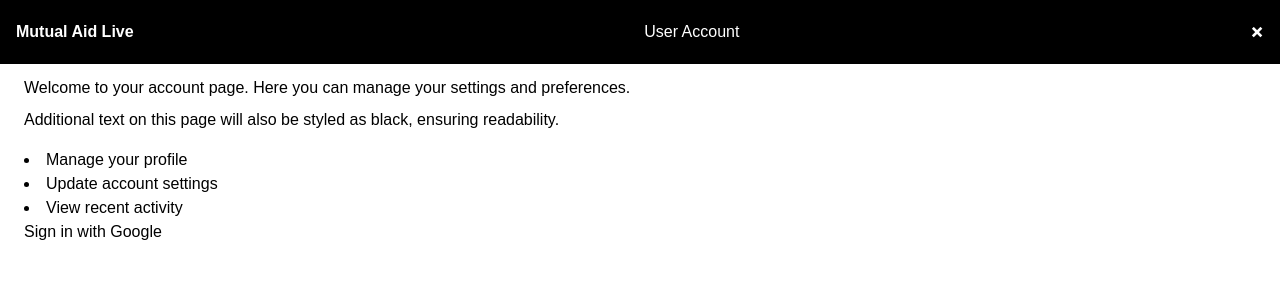
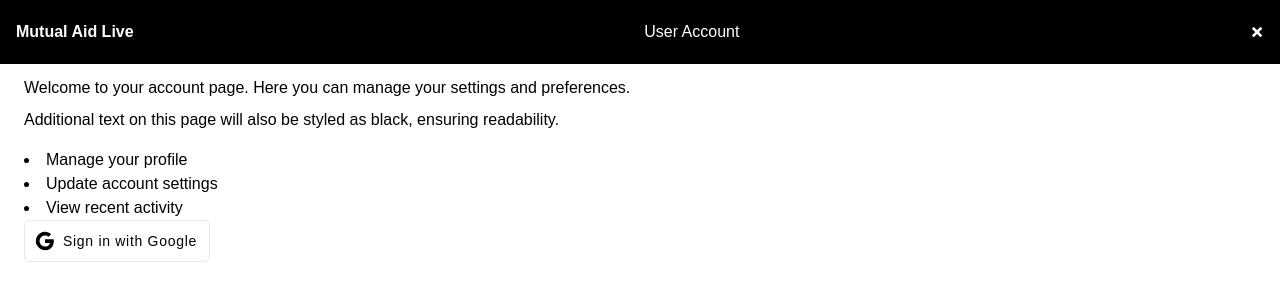
Before and after one commit to textreme/mutualaid, a Next.js app: page /account in a window 1280 px wide. Shown: the top 300 px of the page. Built offline with nearby package versions, Linux system fonts and the light colour scheme; no server answers.

Commit message:
v.2d mutualaidlivev2-6622922

```diff
--- a/next.config.ts
+++ b/next.config.ts
@@ -4,11 +4,8 @@
 
 const nextConfig = {
   reactStrictMode: true,
-  trailingSlash: true,
   output: "export",
-  images: {
-    unoptimized: true,
-  },
+  trailingSlash: true, // Ensures proper routing for static export
 };
 
 export default nextConfig;
--- a/src/app/components/LinkGoogleButton.js
+++ b/src/app/components/LinkGoogleButton.js
@@ -12,8 +12,30 @@
   };
 
   return (
-    <button onClick={handleSignIn} className="btn btn-google">
-      Sign in with Google
+    <button onClick={handleSignIn} className="flex items-center bg-white border border-button-border-light rounded-md p-0.5 pr-3">
+  <div class="flex items-center justify-center bg-white w-9 h-9 rounded-l">
+    <svg xmlns="http://www.w3.org/2000/svg" viewBox="0 0 24 24" class="w-5 h-5">
+      <title>Sign in with Google</title>
+      <desc>Google G Logo</desc>
+      <path
+        d="M22.56 12.25c0-.78-.07-1.53-.2-2.25H12v4.26h5.92c-.26 1.37-1.04 2.53-2.21 3.31v2.77h3.57c2.08-1.92 3.28-4.74 3.28-8.09z"
+        class="fill-google-logo-blue"
+      ></path>
+      <path
+        d="M12 23c2.97 0 5.46-.98 7.28-2.66l-3.57-2.77c-.98.66-2.23 1.06-3.71 1.06-2.86 0-5.29-1.93-6.16-4.53H2.18v2.84C3.99 20.53 7.7 23 12 23z"
+        class="fill-google-logo-green"
+      ></path>
+      <path
+        d="M5.84 14.09c-.22-.66-.35-1.36-.35-2.09s.13-1.43.35-2.09V7.07H2.18C1.43 8.55 1 10.22 1 12s.43 3.45 1.18 4.93l2.85-2.22.81-.62z"
+        class="fill-google-logo-yellow"
+      ></path>
+      <path
+        d="M12 5.38c1.62 0 3.06.56 4.21 1.64l3.15-3.15C17.45 2.09 14.97 1 12 1 7.7 1 3.99 3.47 2.18 7.07l3.66 2.84c.87-2.6 3.3-4.53 6.16-4.53z"
+        class="fill-google-logo-red"
+      ></path>
+    </svg>
+  </div>
+  <span class="text-sm text-google-text-gray tracking-wider">Sign in with Google</span>
     </button>
   );
 }
```
Also changed, not shown: firebase.json, 1 other file (tests, documents, lock files or other folders).
